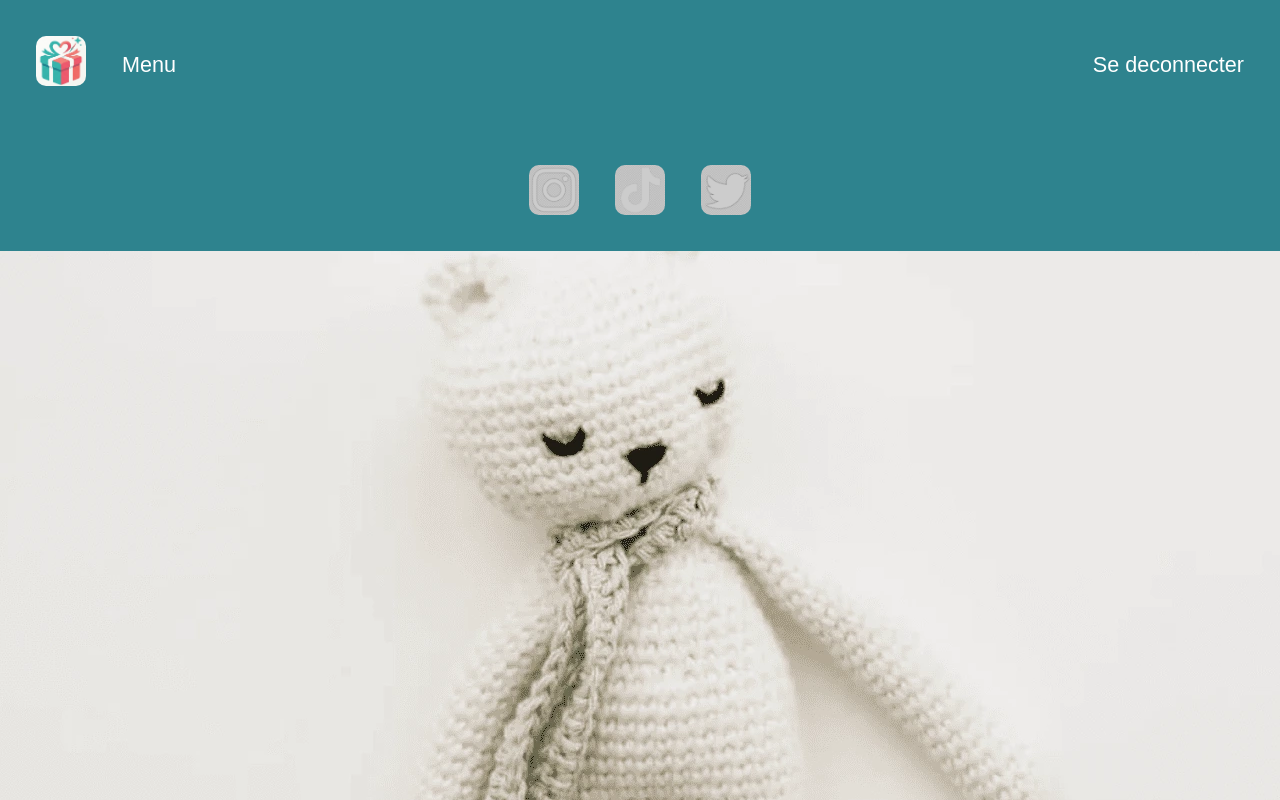
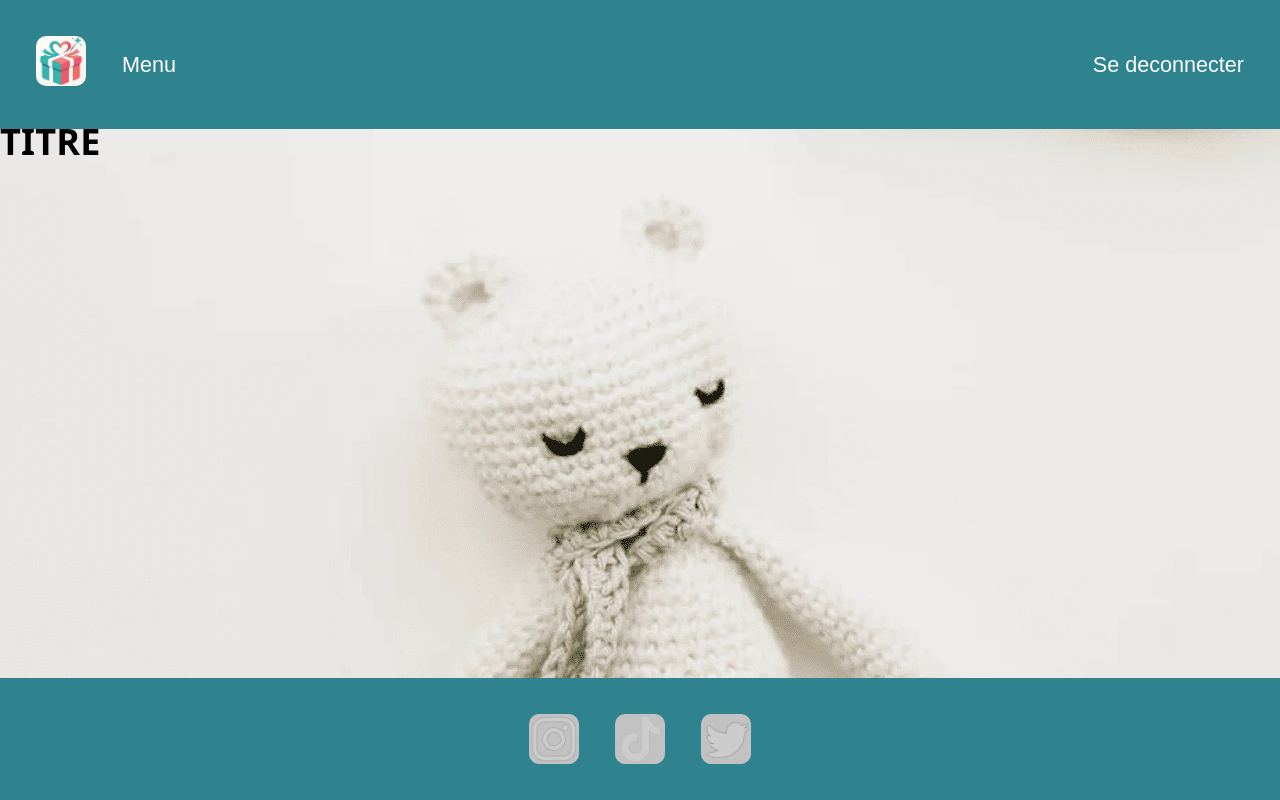
Before and after one commit to Simplon-Niort-2026/wishmegift-frontend-thunderblasters, a React (Vite) app: page / in a window 1280 px wide. Built offline with nearby package versions, Linux system fonts and the light colour scheme; a web font is replaced by a local one.

Commit message:
add: Layout component

```diff
--- a/src/App.tsx
+++ b/src/App.tsx
@@ -1,14 +1,15 @@
 
 import './App.css'
-import Footer from './components/footer/Footer'
-import Header from './components/header/Header'
+import H1 from './components/Heading/H1'
+import Layout from './components/layout/Layout'
 
 function App() {
 
   return (
     <>
-      <Header />
-      <Footer />
+      <Layout>
+        <H1>TITRE</H1>
+      </Layout>
     </>
   )
 }
--- /dev/null
+++ b/src/components/layout/Layout.tsx
@@ -0,0 +1,20 @@
+import Footer from "../footer/Footer";
+import Header from "../header/Header";
+
+
+type Props = {
+    children: React.ReactNode
+}
+
+export default function Layout({ children }: Props){
+
+    return (
+        <>
+        <Header />
+        <main>
+            { children }
+        </main>
+        <Footer />
+        </>
+    )
+}
--- a/src/index.css
+++ b/src/index.css
@@ -64,6 +64,10 @@ body {
   height: 100svh;
 }
 
+main{
+  flex-grow: 2;
+}
+
 button, a {
   font-family: var(--font-text);
 }
```
